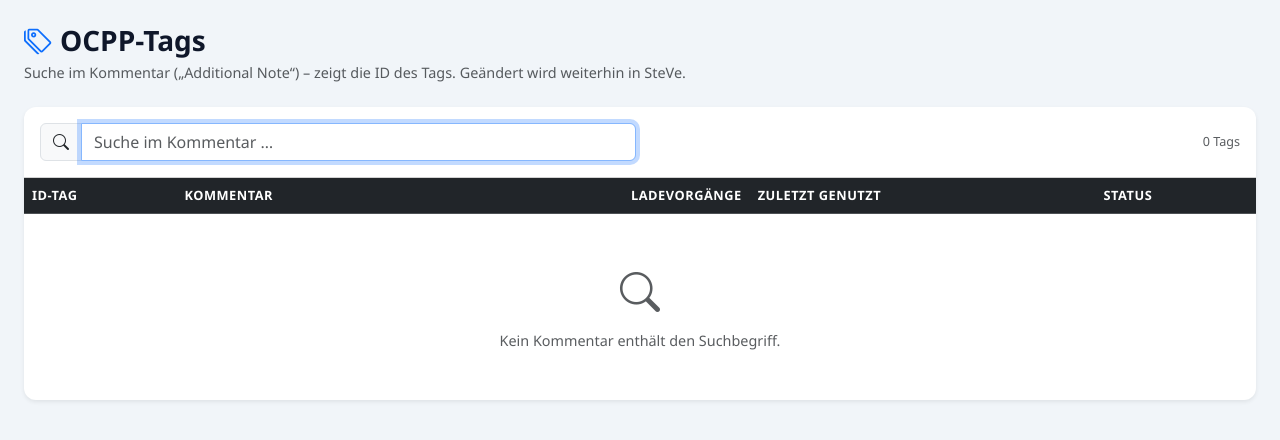
After one commit to MasterTH-PyPy/SteVe-Reporting, a Flask app: template templates/ocpp_tags.html in a window 1280 px wide. The commit adds this page. Shown: the top 440 px of the page. Run offline with Flask 3, Linux system fonts and the light colour scheme; the template is opened without the code that fills it, so the values that code supplies are empty; some libraries are stand-ins or nearby versions.

Commit message:
Admin: OCPP-Tags nach Kommentar durchsuchen
Neue Seite „OCPP-Tags“ (nur Admin): Suche im Kommentar („Additional
Note“) der SteVe-Tags, zeigt die passende ID samt Status und Nutzung.
Rein lesend – geändert wird weiterhin in SteVe.

Co-Authored-By: Claude Fable 5.2 <noreply@anthropic.com>
Claude-Session: https://claude.ai/code/session_01QooeTPhHntAK4kbQ8weuRh

```diff
--- a/app.py
+++ b/app.py
@@ -49,7 +49,7 @@ DB_PASSWORD      = os.environ.get("DB_PASSWORD",      "")
 STEVE_VERSION    = os.environ.get("STEVE_VERSION",    "current")
 
 ROLES = ["admin", "buchhaltung", "userplus", "user"]
-APP_VERSION = "1.6.3"
+APP_VERSION = "1.7.0"
 
 # ─────────────────────────────────────────────
 # Logging
@@ -283,6 +283,46 @@ def run_mysql(sql: str) -> list:
             continue
         rows.append(line.split("\t"))
     return rows
+
+
+def _hex_raw(h: str) -> str:
+    """HEX-Spalte → Text, unverändert (inkl. Zeilenumbrüchen)."""
+    if not h or h == "NULL":
+        return ""
+    try:
+        return bytes.fromhex(h).decode("utf-8")
+    except Exception:
+        return ""
+
+
+def fetch_ocpp_tags() -> list:
+    """Alle OCPP-Tags aus SteVe mit Kommentar, Status und Nutzung – für die Tag-Suche."""
+    tbl = "transaction_start" if STEVE_VERSION == "current" else "`transaction`"
+    rows = run_mysql(f"""
+        SELECT t.ocpp_tag_pk, t.id_tag, HEX(COALESCE(t.parent_id_tag, '')),
+               HEX(COALESCE(t.note, '')), t.expiry_date, t.max_active_transaction_count,
+               u.cnt, u.last_start, (t.expiry_date IS NOT NULL AND t.expiry_date < UTC_TIMESTAMP())
+        FROM ocpp_tag t
+        LEFT JOIN (SELECT id_tag, COUNT(*) AS cnt, MAX(start_timestamp) AS last_start
+                   FROM {tbl} GROUP BY id_tag) u ON u.id_tag = t.id_tag
+        ORDER BY t.id_tag;""")
+    tags = []
+    for r in rows:
+        if len(r) < 9:
+            continue
+        raw = _hex_raw(r[3])
+        tags.append({
+            "pk":       int(r[0]),
+            "id_tag":   r[1],
+            "parent":   _hex_raw(r[2]),
+            "note":     raw,                      # Original inkl. Zeilenumbrüchen
+            "expiry":   local_dt(r[4]) if _nn(r[4]) else "",
+            "expired":  r[8] == "1",
+            "blocked":  r[5] == "0",
+            "tx_count": int(r[6]) if _nn(r[6]) else 0,
+            "last_use": local_dt(r[7]) if _nn(r[7]) else "",
+        })
+    return tags
 
 
 _EVSE_SCHEMA = None
@@ -2147,6 +2187,16 @@ def admin_user_reset_pw(uid):
 # Error Handler
 # ─────────────────────────────────────────────
 
+# ─────────────────────────────────────────────
+# Admin: OCPP-Tags – nach dem Kommentar („Additional Note“) suchen, ID anzeigen
+# ─────────────────────────────────────────────
+
+@app.route("/admin/tags")
+@role_required("admin")
+def ocpp_tags():
+    return render_template("ocpp_tags.html", tags=fetch_ocpp_tags(), username=session["username"])
+
+
 @app.route("/favicon.ico")
 def favicon():
     return "", 204
--- a/templates/base.html
+++ b/templates/base.html
@@ -37,6 +37,12 @@
         </li>
         {% endif %}
         {% if session.role == 'admin' %}
+        <li class="nav-item">
+          <a class="nav-link {% if request.endpoint == 'ocpp_tags' %}active{% endif %}"
+             href="{{ url_for('ocpp_tags') }}">
+            <i class="bi bi-tags me-1"></i>OCPP-Tags
+          </a>
+        </li>
         <li class="nav-item">
           <a class="nav-link {% if request.endpoint and 'admin' in (request.endpoint or '') %}active{% endif %}"
              href="{{ url_for('admin_users') }}">
--- /dev/null
+++ b/templates/ocpp_tags.html
@@ -0,0 +1,128 @@
+{% extends "base.html" %}
+{% block title %}OCPP-Tags – SteVe{% endblock %}
+
+{% block content %}
+<div class="mb-4">
+  <h3 class="fw-bold mb-1"><i class="bi bi-tags me-2 text-primary"></i>OCPP-Tags</h3>
+  <p class="text-muted mb-0">
+    Suche im Kommentar („Additional Note“) – zeigt die ID des Tags. Geändert wird weiterhin in SteVe.
+  </p>
+</div>
+
+<div class="card border-0 shadow-sm">
+  <div class="card-header bg-transparent py-3">
+    <div class="row g-2 align-items-center">
+      <div class="col-12 col-md-6">
+        <div class="input-group">
+          <span class="input-group-text"><i class="bi bi-search"></i></span>
+          <input type="search" class="form-control" id="tagSearch" autofocus autocomplete="off"
+                 placeholder="Suche im Kommentar …" aria-label="Kommentar durchsuchen">
+        </div>
+      </div>
+      <div class="col text-md-end text-muted small" id="tagCount"></div>
+    </div>
+  </div>
+  <div class="card-body p-0">
+    <div class="table-responsive">
+      <table class="table table-hover align-middle mb-0">
+        <thead class="table-dark">
+          <tr>
+            <th>ID-Tag</th>
+            <th>Kommentar</th>
+            <th class="text-end">Ladevorgänge</th>
+            <th>Zuletzt genutzt</th>
+            <th>Status</th>
+          </tr>
+        </thead>
+        <tbody id="tagRows"></tbody>
+      </table>
+    </div>
+    <div class="text-center text-muted py-5 d-none" id="tagEmpty">
+      <i class="bi bi-search fs-1 d-block mb-2"></i>Kein Kommentar enthält den Suchbegriff.
+    </div>
+  </div>
+</div>
+{% endblock %}
+
+{% block scripts %}
+<script>
+(function () {
+  const tags = {{ tags|tojson }};
+  const $ = id => document.getElementById(id);
+  const el = (tag, cls, text) => {
+    const e = document.createElement(tag);
+    if (cls) e.className = cls;
+    if (text !== undefined) e.textContent = text;
+    return e;
+  };
+  const norm = s => (s || '').toLowerCase();
+
+  // Treffer im Text hervorheben (ohne innerHTML)
+  function highlight(parent, text, q) {
+    const i = q ? norm(text).indexOf(q) : -1;
+    if (i < 0) { parent.append(document.createTextNode(text)); return; }
+    parent.append(document.createTextNode(text.slice(0, i)),
+                  el('mark', 'px-0', text.slice(i, i + q.length)),
+                  document.createTextNode(text.slice(i + q.length)));
+  }
+
+  function copyId(btn, id) {
+    if (!navigator.clipboard) return;
+    navigator.clipboard.writeText(id).then(() => {
+      const icon = btn.firstChild;
+      icon.className = 'bi bi-check-lg text-success';
+      setTimeout(() => { icon.className = 'bi bi-copy'; }, 1500);
+    }).catch(() => { /* Zwischenablage gesperrt – ID lässt sich markieren */ });
+  }
+
+  function render() {
+    const q = norm($('tagSearch').value.trim());
+    const rows = $('tagRows');
+    rows.replaceChildren();
+    let shown = 0;
+    for (const t of tags) {
+      if (q && !norm(t.note).includes(q)) continue;
+      shown++;
+      const tr = el('tr');
+
+      const tdId = el('td', 'text-nowrap');
+      tdId.append(el('code', 'fs-6', t.id_tag));
+      const cp = el('button', 'btn btn-link btn-sm text-muted p-0 ms-2');
+      cp.type = 'button'; cp.title = 'ID kopieren'; cp.setAttribute('aria-label', 'ID kopieren');
+      cp.append(el('i', 'bi bi-copy'));
+      cp.addEventListener('click', () => copyId(cp, t.id_tag));
+      tdId.append(cp);
+      if (t.parent) tdId.append(el('div', 'text-muted small', 'Parent: ' + t.parent));
+
+      const tdNote = el('td');
+      if (t.note.trim()) {
+        const n = el('div');
+        n.style.whiteSpace = 'pre-line';
+        highlight(n, t.note.trim(), q);
+        tdNote.append(n);
+      } else {
+        tdNote.append(el('span', 'text-muted fst-italic', 'kein Kommentar'));
+      }
+
+      const tdCnt  = el('td', 'text-end', t.tx_count.toLocaleString('de-DE'));
+      const tdLast = el('td', 'small text-nowrap' + (t.last_use ? '' : ' text-muted'), t.last_use || 'noch nie');
+
+      const tdStat = el('td');
+      if (t.blocked) tdStat.append(el('span', 'badge text-bg-danger me-1', 'gesperrt'));
+      if (t.expired) tdStat.append(el('span', 'badge text-bg-warning me-1', 'abgelaufen'));
+      if (!t.blocked && !t.expired) tdStat.append(el('span', 'badge text-bg-success', 'aktiv'));
+      if (t.expiry) tdStat.title = 'Gültig bis ' + t.expiry;
+
+      tr.append(tdId, tdNote, tdCnt, tdLast, tdStat);
+      rows.append(tr);
+    }
+    $('tagEmpty').classList.toggle('d-none', shown > 0);
+    $('tagCount').textContent = shown === tags.length
+      ? `${tags.length} Tags` : `${shown} von ${tags.length} Tags`;
+  }
+
+  $('tagSearch').addEventListener('input', render);
+  render();
+})();
+</script>
+{% endblock %}
```
